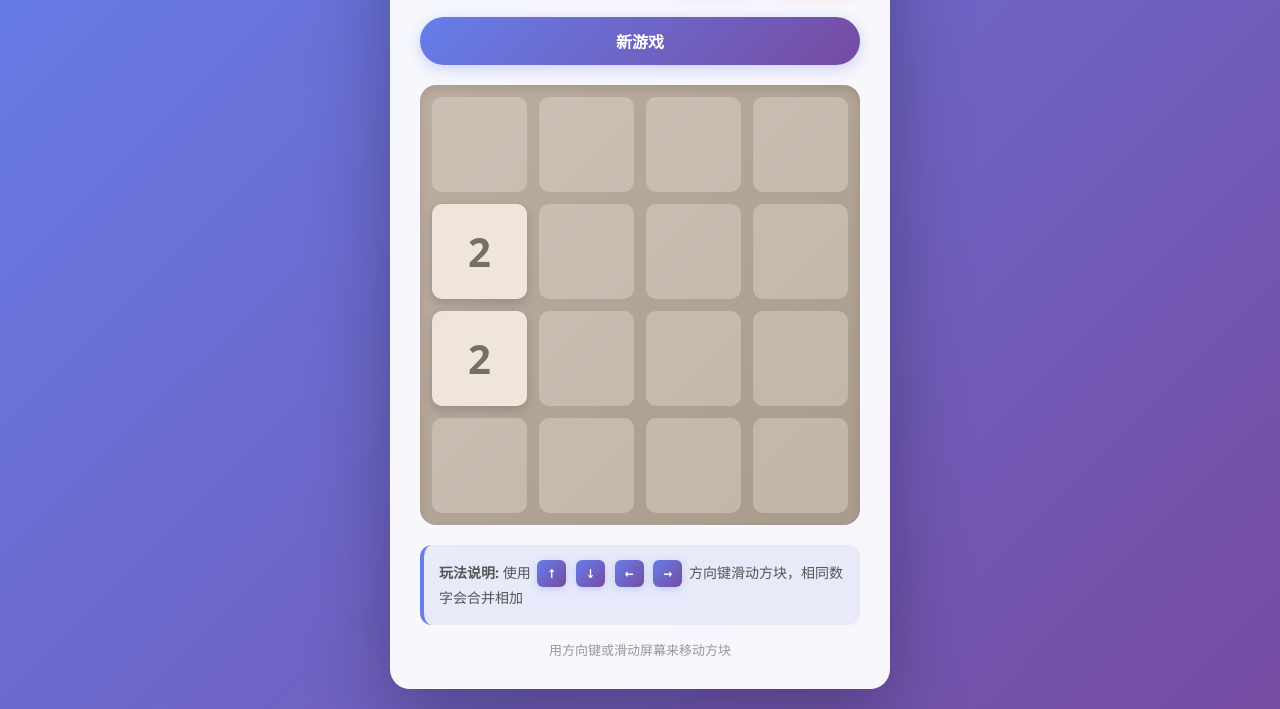
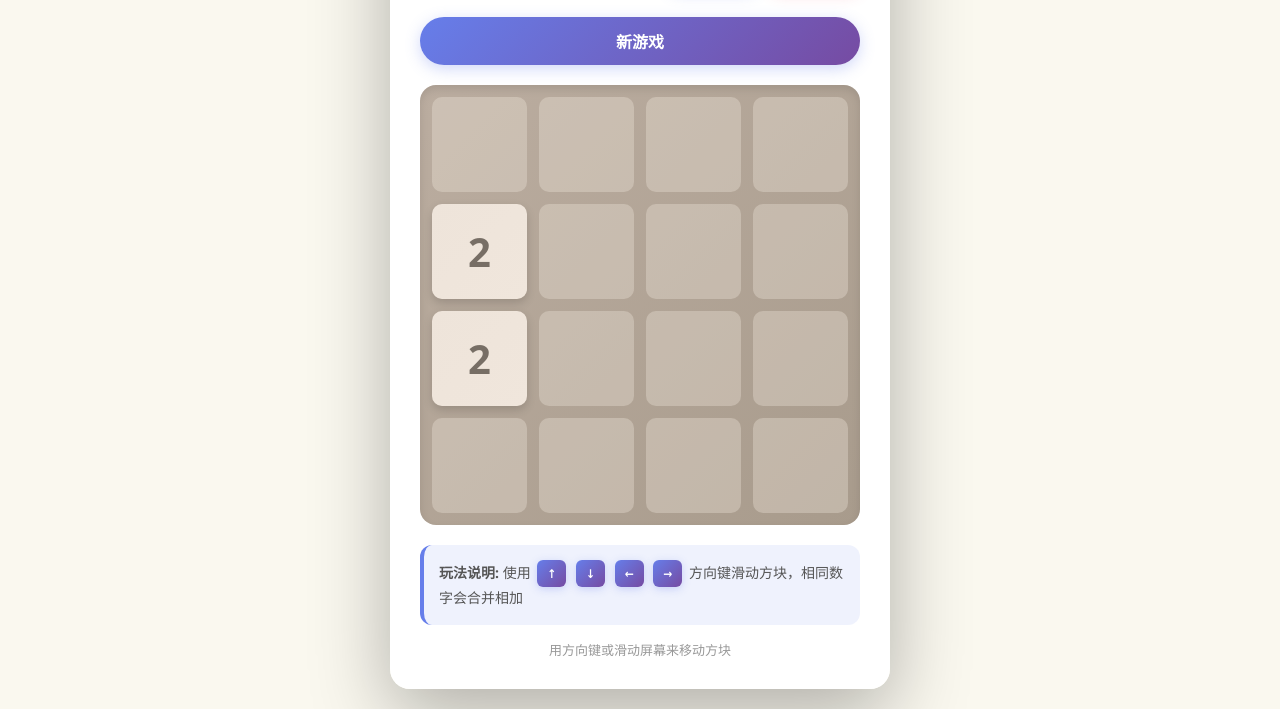
Before and after one commit to cchharrmmmmyyy/gagaga, a plain HTML site: page 2048 Game/index.html in a window 1280 px wide. Shown: the part 143-852 px from the top of the page. Drawn offline with Linux system fonts and the light colour scheme.

Commit message:
style(2048游戏): 替换渐变背景为纯色背景
将页面背景从紫蓝渐变改为#faf8ef纯色背景，贴合2048原版游戏的视觉风格

```diff
--- a/2048 Game/main.css
+++ b/2048 Game/main.css
@@ -6,7 +6,7 @@
 
 body {
     font-family: 'Segoe UI', 'Microsoft YaHei', Tahoma, Geneva, Verdana, sans-serif;
-    background: linear-gradient(135deg, #667eea 0%, #764ba2 100%);
+    background-color: #faf8ef;
     min-height: 100vh;
     display: flex;
     justify-content: center;
```
